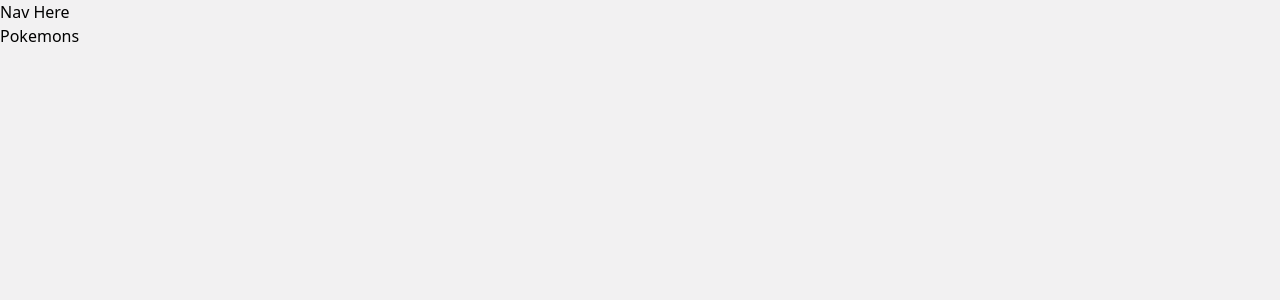
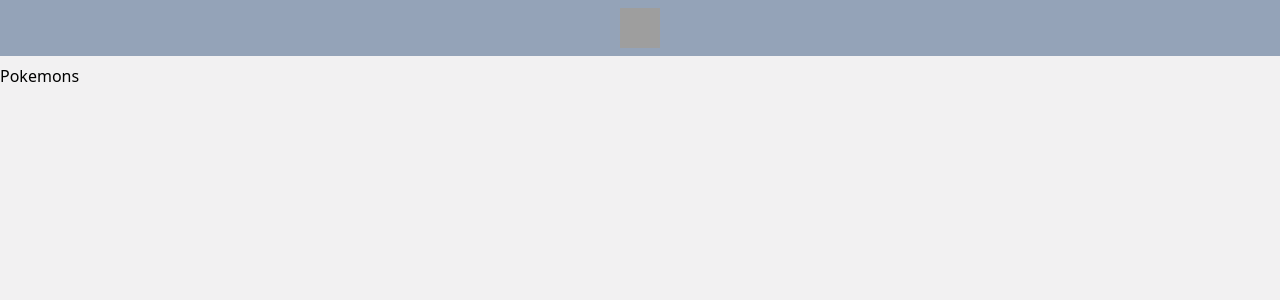
Before and after one commit to artur-dani/pokedex, a React (Create React App) app: page / in a window 1280 px wide. Shown: the top 300 px of the page. Built offline with nearby package versions, Linux system fonts and the light colour scheme; grey boxes are pictures that could not be loaded.

Commit message:
add navbar component

```diff
--- a/src/App.js
+++ b/src/App.js
@@ -1,12 +1,14 @@
 import { Outlet } from "react-router-dom";
+
+import Navbar from "./components/Navbar";
 
 export default function App() {
   return (
     <>
-      <div>
-        <h1>Nav Here</h1>
-      </div>
-      <Outlet />
+      <Navbar />
+      <main className="mt-16">
+        <Outlet />
+      </main>
     </>
   );
 }
--- /dev/null
+++ b/src/components/Navbar.js
@@ -0,0 +1,21 @@
+import { Link } from "react-router-dom";
+
+const Navbar = () => {
+  return (
+    <nav
+      className={
+        "fixed z-50 w-full bg-slate-400 flex items-center justify-center py-2 top-0 left-0"
+      }
+    >
+      <Link to="/">
+        <img
+          className="w-10 h-10 transition duration-500 ease-in-out transform hover:rotate-180"
+          alt="Pokeball"
+          src="https://www.popsockets.com/dw/image/v2/BFSM_PRD/on/demandware.static/-/Sites-popsockets-master-catalog/default/dw9eb9511a/images/hi-res/Poke-Ball-Gloss_01_Top-View.png?sw=200&sh=200"
+        />
+      </Link>
+    </nav>
+  );
+};
+
+export default Navbar;
--- a/src/style.css
+++ b/src/style.css
@@ -4,4 +4,5 @@
 
 body {
     background-color: #f2f1f2;
+    min-height: 100vh;
 }
```
